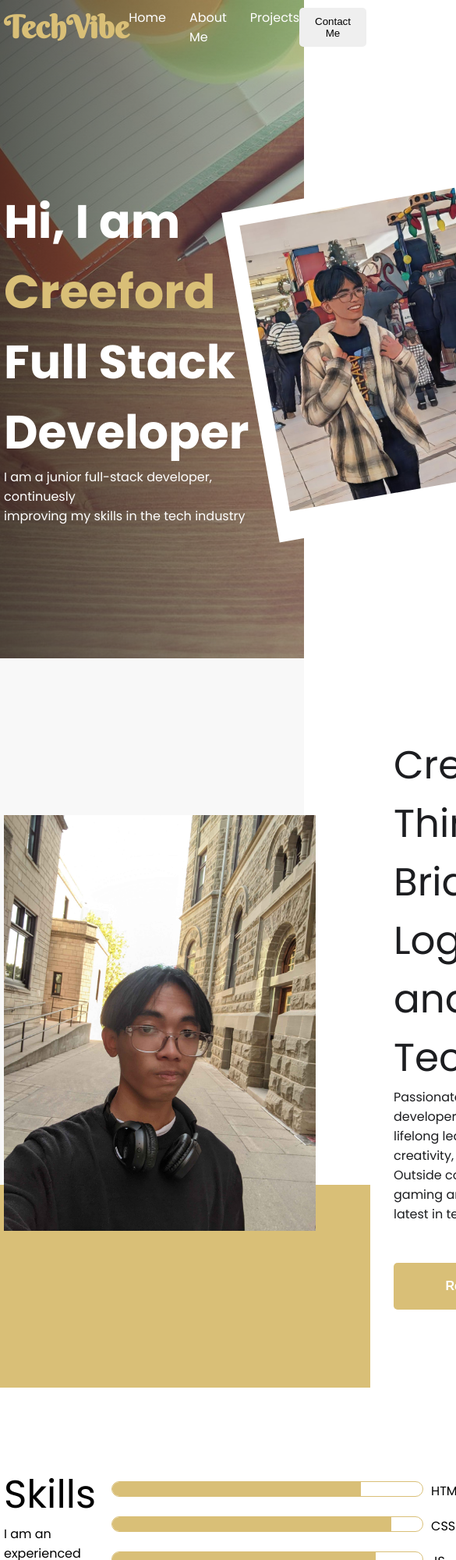
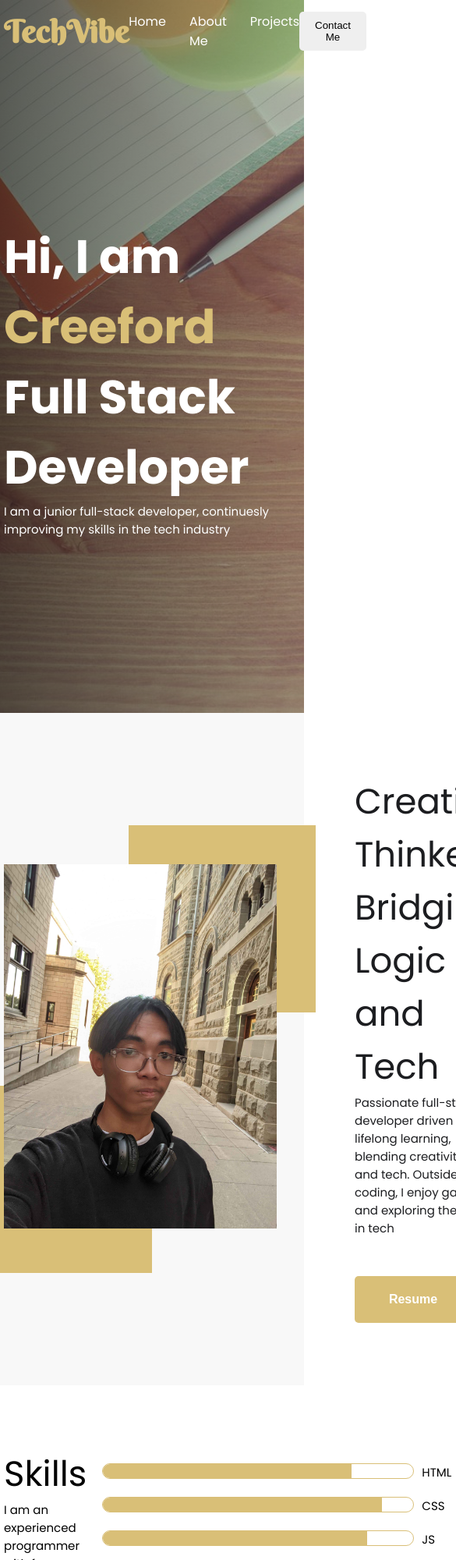
Before and after one commit to CreefordSanchez/my-own-website, a website with bundled scripts: page index.html in a window 390 px wide. Shown: the top 2000 px of the page at 78% size, 585 px wide, since content can reach past the window. Built offline with nearby package versions, Linux system fonts and the light colour scheme.

Commit message:
update-responsiveness

```diff
--- a/assets/css/style.css
+++ b/assets/css/style.css
@@ -4,12 +4,19 @@
 @import url(./data/reset.css);
 
 /* Header */
-header .container {
-  display: grid;
-  grid-template-columns: 1fr 1fr 1fr;
-  align-items: center;
-  padding: 15px 0;
-  max-height: 69px;
+header {
+  position: absolute;
+  top: 0;
+  z-index: 2;
+  width: 100%;
+
+  .container {
+    display: grid;
+    grid-template-columns: 1fr 1fr 1fr;
+    align-items: center;
+    padding: 15px 0;
+    max-height: 69px;
+  }
 
   nav {
     justify-self: center;
@@ -40,28 +47,29 @@ nav ul {
 /* Hero Banner */
 .hero {
   background-image: url(../img/hero-background.jpg);
-  background-position: 50% 90%;
+  background-position: center;
   background-size: cover;
   color: var(--app-white);
-  position: relative;
-  height: 100vh;
 }
 
 .hero-content {
-  position: absolute;
   width: 100%;
   z-index: 1;
+  padding: 69px 0 10px;
+  background-image: linear-gradient(to right, #0000008c, #0000001b);
+
   .container {
     display: flex;
     align-items: center;
     justify-content: space-between;
     height: calc(100vh - 69px);
+    margin: 30px auto;
   }
 
   h1 {
     font-size: 60px;
   }
-}
+}/*
 
 .hero-overlay {
   position: absolute;
@@ -71,9 +79,11 @@ nav ul {
   top: 0;
   background-image: linear-gradient(to right, #0000008c, #0000001b);
 }
-
+*/
 
 .hero-img-box {
+  position: absolute;
+  right: 50px;
   background-color: var(--app-white);
   padding: 20px 20px 30px;
   rotate: -10deg;
@@ -92,14 +102,10 @@ nav ul {
   .container {
     display: flex;
     align-items: center;
+    justify-content: space-between;
     gap: 100px;
     position: relative;
     z-index: 1;
-  }
-
-
-  img {
-    width: 400px;
   }
 }
 
@@ -125,11 +131,29 @@ nav ul {
 }
 
 .square {
-  height: 260px;
-  width: 475px;
+  height: 240px;
+  width: 240px;
+  position: absolute;
   background-color: var(--app-orange);
-  position: absolute;
-  bottom: 0;
+  z-index: -1;
+}
+
+.about-pic-container {
+  position: relative;
+
+  img {
+    width: 350px;
+  }
+
+  .square:nth-of-type(1) {
+    top: -50px;
+    right: -50px;
+  }
+
+  .square:nth-of-type(2) {
+    bottom: -50px;
+    left: -50px;
+  }
 }
 
 /* Skills */
@@ -338,6 +362,7 @@ footer {
   background-color: var(--app-black);
   color: var(--app-white);
   display: flex;
+  display: none;
   justify-content: center;
   align-items: center;
   font-size: 40px;
@@ -350,7 +375,39 @@ footer {
   color: var(--app-orange);
 }
 
-/* Media Query */
+/* Media Query*/
+@media screen and (max-width:1200px) {
+  .hero-img-box img {
+    width: 260px;
+  }
+
+  .about-me {
+    padding-left: 50px;
+  }
+}
+
+@media screen and (max-width:1115px) {
+  .section-title-size {
+    font-size: 45px;
+  }
+
+  .p-font-size {
+    font-size: 15px;
+  }
+
+  .resume-btn {
+    width: 150px;
+  }
+
+  .section-space {
+    padding: 80px 0;
+  }
+
+  .hero-img-box {
+    z-index: -1;
+  }
+}
+
 @media screen and (min-width:865px) {
   .project-picture-box {
     padding: 15px;
--- a/index.html
+++ b/index.html
@@ -13,8 +13,6 @@
     <script src="./assets/js/form.js" type="module"></script>
   </head>
   <body>
-    <section class="hero">
-      <div class="hero-content">
     <header>
       <div class="container">
         <h1>TechVibe</h1>
@@ -29,6 +27,8 @@
       </div>
     </header>
 
+    <section class="hero">
+      <div class="hero-content">
         <div class="container">
           <div class="hero-headline">
             <h1>
@@ -48,8 +48,12 @@
     </section>
 
     <section class="about-me section-space">
-      <div class="container position-down">
-        <img src="./assets/img/about-me-pic.jpg" alt="">
+      <div class="container ">
+        <div class="about-pic-container">
+          <div class="square"></div>
+          <img src="./assets/img/about-me-pic.jpg" alt="Creeford Picture">
+          <div class="square"></div>
+        </div>
         <div class="about-headline">
           <h2 class="section-title-size">
             Creative Thinker, <span class="break">Bridging Logic and Tech</span>
@@ -62,16 +66,15 @@
           <button class="resume-btn">Resume</button>
         </div>
       </div>
-      <div class="square"></div>
     </section>
 
     <section class="skills section-space">
-      <div class="container position-down">
+      <div class="container ">
         <div class="skills-heading">
           <h2 class="section-title-size">
             Skills
           </h2>
-          <p>
+          <p class="p-font-size">
             I am an experienced programmer with four years of expertise in
             software development, specializing in creating efficient and user-
             friendly solutions while staying up-to-date with industry trends.
@@ -83,24 +86,24 @@
             <div class="bar">
               <div class="bar-level html-bar"></div>
             </div>
-            <p>HTML</p>
+            <p class="p-font-size">HTML</p>
           </div>
           <div class="skill-container">
             <div class="bar">
               <div class="bar-level css-bar"></div>
             </div>
-            <p>CSS</p>
+            <p class="p-font-size">CSS</p>
           </div>
           <div class="skill-container">
             <div class="bar">
               <div class="bar-level js-bar"></div></div>
-            <p>JS</p>
+            <p class="p-font-size">JS</p>
           </div>
           <div class="skill-container">
             <div class="bar">
               <div class="bar-level java-bar"></div>
             </div>
-            <p>Java</p>
+            <p class="p-font-size">Java</p>
           </div>
         </div>
       </div>
@@ -108,11 +111,11 @@
 
     <section class="projects section-space">
       <div class="container">
-        <h2 class="section-title-size position-down">
+        <h2 class="section-title-size ">
           Recent Works
         </h2>
         <div class="project-list">
-          <div class="project-content position-down">
+          <div class="project-content ">
             <div class="project-picture-box">
               <img src="./assets/img/traveling-website.png">
             </div>
@@ -122,8 +125,8 @@
                 <div class="line"></div>
               </div>
               <div class="project-headline">
-                <p>Design & Development</p>
-                <p>2024</p>
+                <p class="p-font-size">Design & Development</p>
+                <p class="p-font-size">2024</p>
               </div>
             </div>
 
@@ -134,7 +137,7 @@
               class="git-btn" target="_blank">Learn More</a>
             </div>
           </div>
-          <div class="project-content position-down">
+          <div class="project-content ">
             <div class="project-picture-box">
               <img src="./assets/img/death-opening.png">
             </div>
@@ -144,8 +147,8 @@
                 <div class="line"></div>
               </div>
               <div class="project-headline">
-                <p>Design, Development, & Program</p>
-                <p>2024</p>
+                <p class="p-font-size">Design, Development, & Program</p>
+                <p class="p-font-size">2024</p>
               </div>
             </div>
 
@@ -161,21 +164,21 @@
     </section>
 
     <section class="contact-me section-space">
-      <div class="container position-down">
+      <div class="container ">
         <div class="contact-flex">
           <div class="contact-info">
             <div class="contact-title">
               <h2 class="section-title-size">
                 Contact Me
               </h2>
-              <p>
+              <p class="p-font-size">
                 Get in touch with me! I look forward to hearing from you and will
                 <span class="break">respond as soon as I can.</span>
               </p>
             </div>
             <div class="my-contact">
-              <p>(204)-807-9707</p>
-              <p>creewrk@gmail.com</p>
+              <p class="p-font-size">(204)-807-9707</p>
+              <p class="p-font-size">creewrk@gmail.com</p>
             </div>
             <div class="media-links">
               <a href="">
@@ -216,8 +219,8 @@
 
     <div class="load-animation">
       <h1>
-        <span class="position-down heading-one">Hello, my name's</span>
-        <span class="break position-down heading-two">Creeford!</span>
+        <span class=" heading-one">Hello, my name's</span>
+        <span class="break  heading-two">Creeford!</span>
       </h1>
     </div>
   </body>
```
Lines whose indentation alone changed are shown as unchanged.
